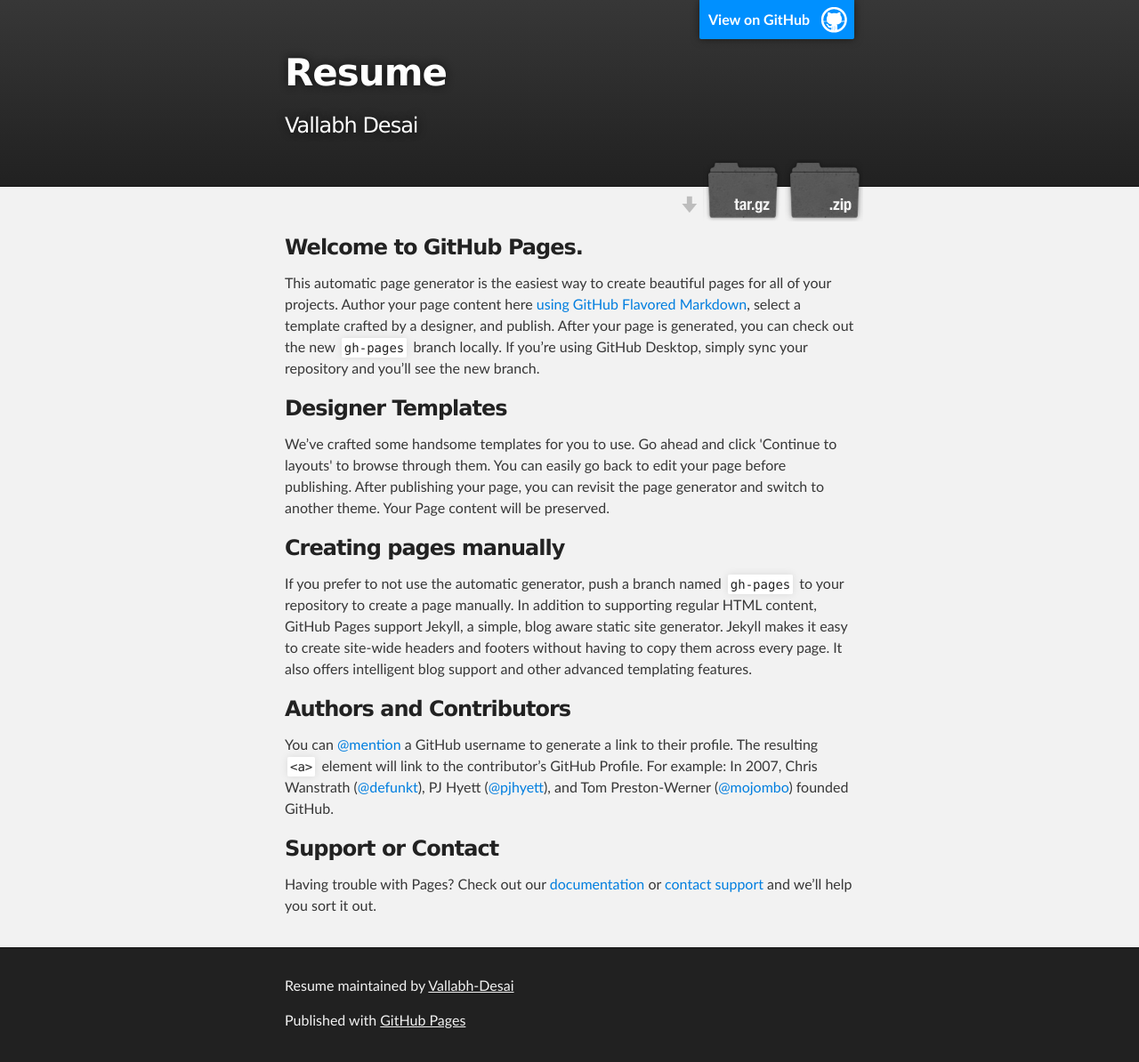
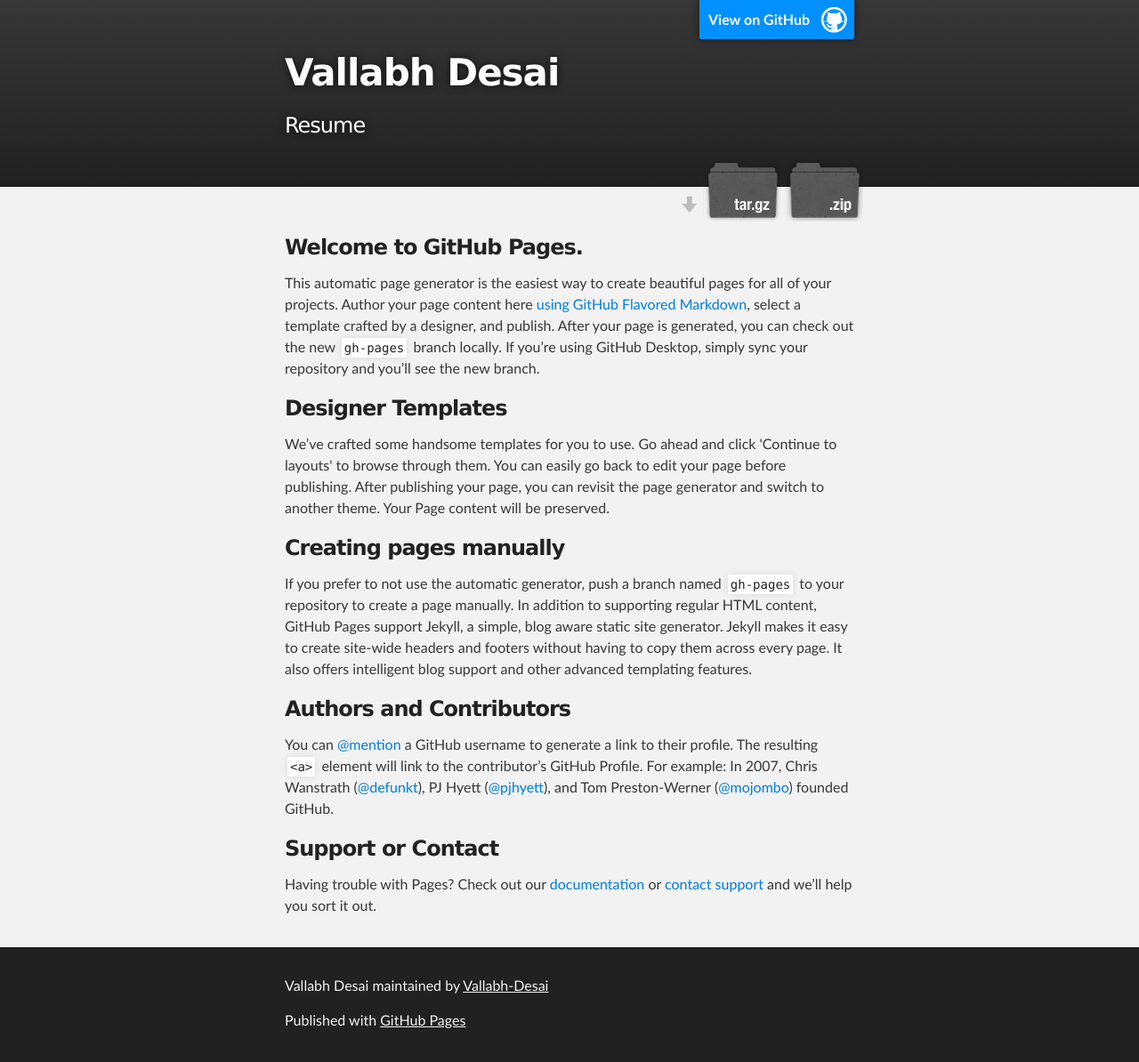
Before and after one commit to Vallabh-Desai/Resume, a plain HTML site: page index.html in a window 1280 px wide. Shown: the whole page at 89% size. Drawn offline with Linux system fonts and the light colour scheme.

```diff
--- a/index.html
+++ b/index.html
@@ -4,11 +4,11 @@
   <head>
     <meta charset='utf-8'>
     <meta http-equiv="X-UA-Compatible" content="chrome=1">
-    <meta name="description" content="Resume : Vallabh Desai">
+    <meta name="description" content="Vallabh Desai : Resume">
 
     <link rel="stylesheet" type="text/css" media="screen" href="stylesheets/stylesheet.css">
 
-    <title>Resume</title>
+    <title>Vallabh Desai</title>
   </head>
 
   <body>
@@ -18,8 +18,8 @@
         <header class="inner">
           <a id="forkme_banner" href="https://github.com/Vallabh-Desai/Resume">View on GitHub</a>
 
-          <h1 id="project_title">Resume</h1>
-          <h2 id="project_tagline">Vallabh Desai</h2>
+          <h1 id="project_title">Vallabh Desai</h1>
+          <h2 id="project_tagline">Resume</h2>
 
             <section id="downloads">
               <a class="zip_download_link" href="https://github.com/Vallabh-Desai/Resume/zipball/master">Download this project as a .zip file</a>
@@ -61,7 +61,7 @@
     <!-- FOOTER  -->
     <div id="footer_wrap" class="outer">
       <footer class="inner">
-        <p class="copyright">Resume maintained by <a href="https://github.com/Vallabh-Desai">Vallabh-Desai</a></p>
+        <p class="copyright">Vallabh Desai maintained by <a href="https://github.com/Vallabh-Desai">Vallabh-Desai</a></p>
         <p>Published with <a href="https://pages.github.com">GitHub Pages</a></p>
       </footer>
     </div>
```
Also changed, not shown: params.json (+1 -1 lines).
